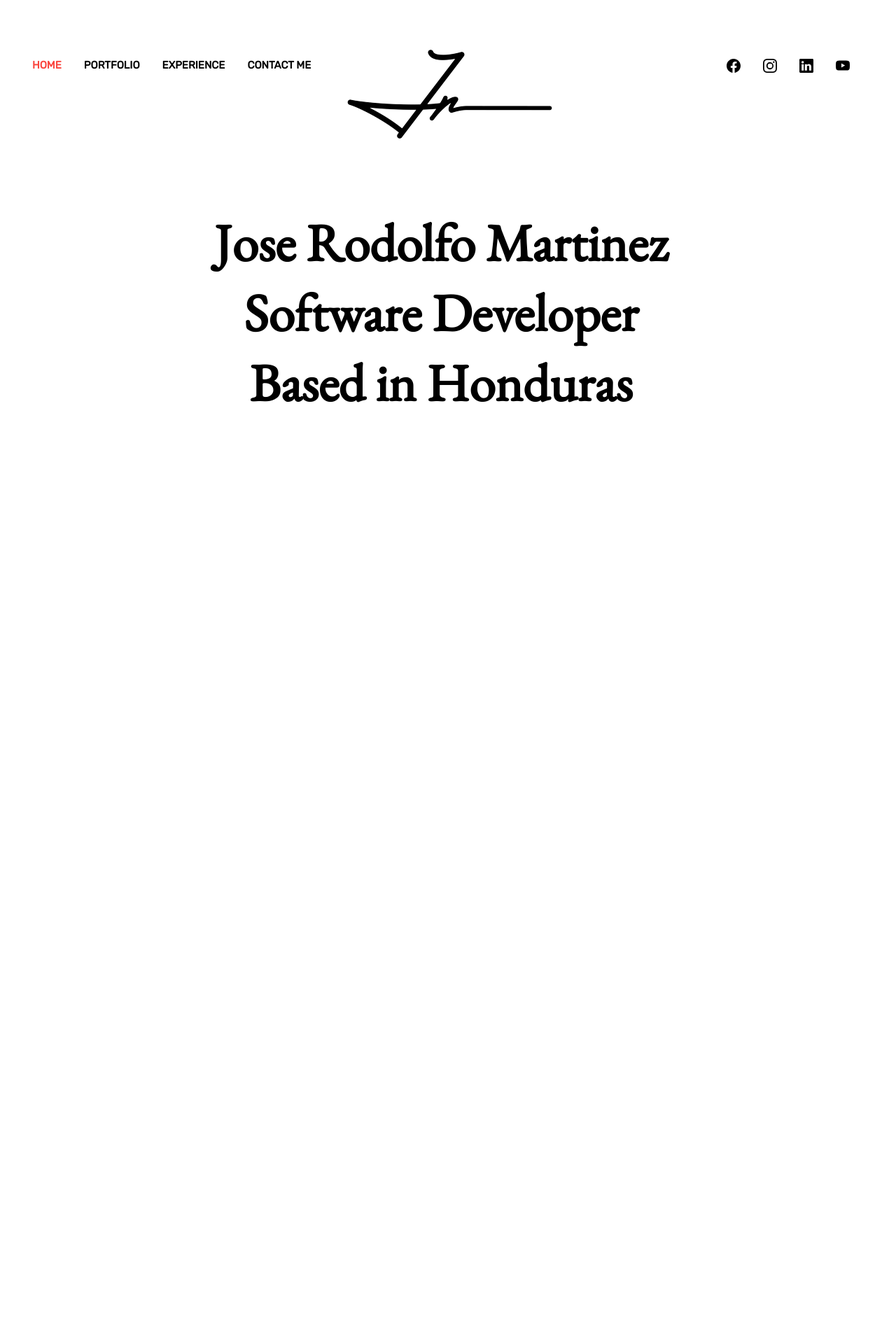
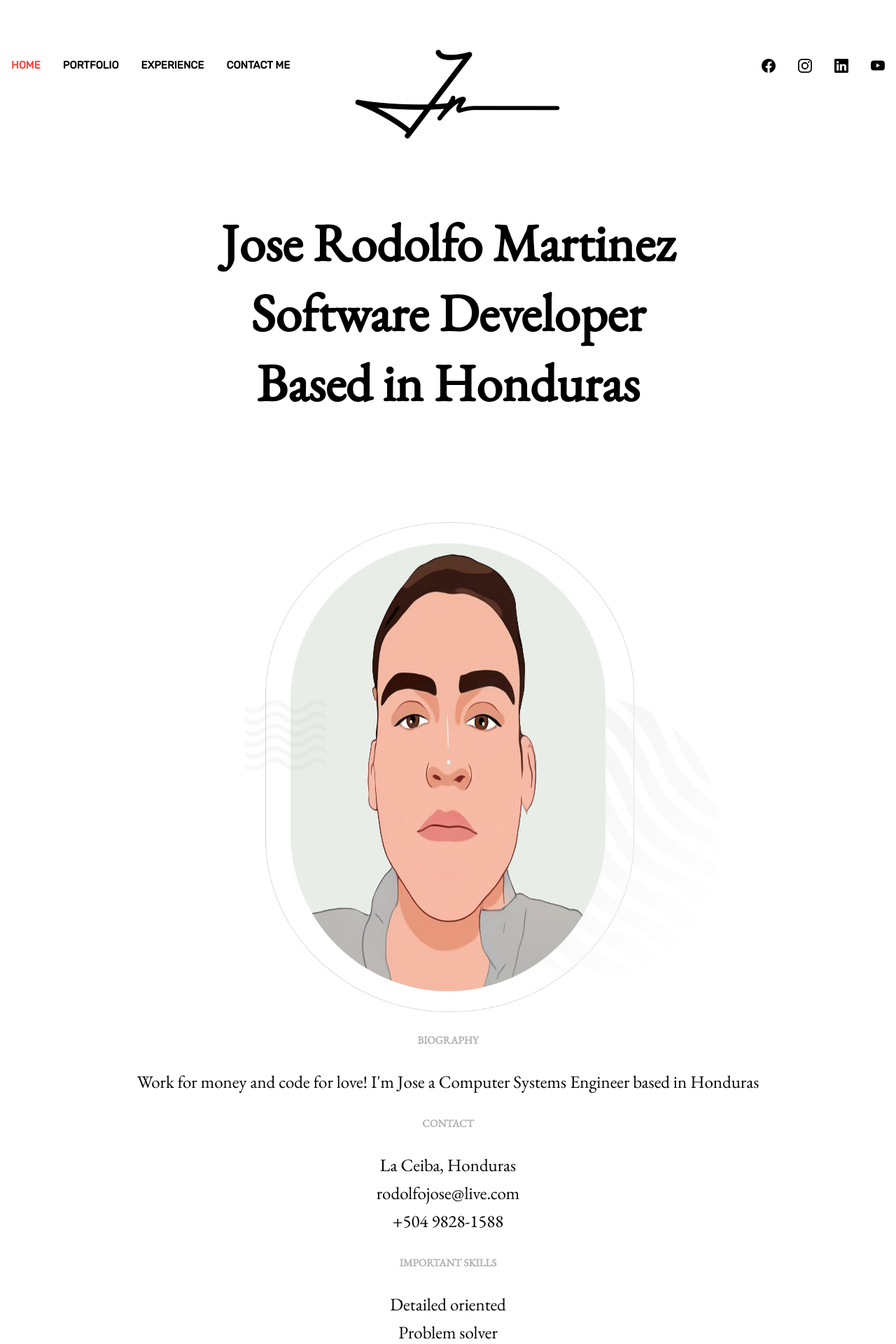
Before and after one commit to jrmart12/Portfolio, a PHP site: page / in a window 1280 px wide. Shown: the top 1920 px of the page at 70% size. Before the commit the page ends 575 px from the top, so only its background shows below. Run offline with PHP 8.4, Linux system fonts and the light colour scheme.

Commit message:
intro done

```diff
--- a/css/home.css
+++ b/css/home.css
@@ -5,6 +5,16 @@
   margin: 0px;
   padding: 0px;
   box-sizing: inherit;
+  scrollbar-color: #fa453e;
+}
+/* Works on Chrome, Edge, and Safari */
+*::-webkit-scrollbar {
+  width: 12px;
+}
+
+*::-webkit-scrollbar-thumb {
+  background-color: #fa453e;
+  border-radius: 20px;
 }
 
 html {
@@ -123,7 +134,7 @@ ul {
   color: #fa453e;
 }
 
-.active {
+.active_item {
   color: #fa453e !important;
 }
 
@@ -141,6 +152,8 @@ header {
   line-height: 2em;
   font-size: 5rem;
   text-align: center;
+  height: 100% !important;
+  width: 100% !important;
 }
 
 .navigation__checkbox {
@@ -261,7 +274,149 @@ header {
   top: 0.8rem;
 }
 
+.intro {
+  display: flex;
+  flex-direction: row;
+  flex-wrap: wrap;
+  width: 100%;
+  justify-content: space-between;
+}
+
+.intro img {
+  max-width: 100%;
+}
+
+.middle-section {
+  display: flex;
+  position: relative;
+  height: 700px;
+  object-fit: cover;
+  flex: 1 1 auto;
+  justify-content: center;
+  align-items: center;
+}
+
+.middle-section .layer1 {
+  position: absolute;
+  top: 0px;
+  left: 50px;
+  width: 100%;
+  height: 100%;
+  z-index: 3;
+}
+
+.middle-section .picture {
+  position: absolute;
+  z-index: 2;
+  width: 450px;
+  height: 640px;
+
+  border-radius: 300px;
+  background-color: #e8ede7;
+}
+
+.middle-section .layer2 {
+  position: absolute;
+  width: 600px;
+  height: 700px;
+  z-index: 1;
+}
+
+.middle-section .layer3 {
+  position: absolute;
+  top: 250px;
+  right: 0px;
+  width: 300px;
+  height: 400px;
+  z-index: 1;
+}
+
+.spacer {
+  height: 150px;
+}
+
+.bottom-section img {
+  width: 200px;
+  height: 200px;
+  color: #fff;
+  background-color: white;
+}
+
+.left-section ~ .right-section {
+  font-family: "Rubik", sans-serif !important;
+}
+
+.right-section {
+  display: flex;
+  flex: 0 0 250px;
+  text-align: right;
+  flex-direction: column;
+  justify-content: space-evenly;
+}
+
+.left-section {
+  display: flex;
+
+  flex: 0 0 350px;
+  flex-direction: column;
+  justify-content: space-evenly;
+}
+
+.left-section h2,
+.right-section h2 {
+  color: #afafaf;
+  text-transform: uppercase;
+  margin-bottom: 3rem;
+}
+
+.left-section p {
+  font-size: 2.5rem;
+  line-height: 4rem;
+}
+
+.left-section .contact a {
+  display: block;
+  font-size: 2.5rem;
+  line-height: 4rem;
+  text-decoration: none;
+  color: #000000;
+  transition: color 0.3s ease-out;
+}
+
+.left-section .contact a:hover {
+  color: #fa453e;
+  cursor: pointer;
+}
+
+.right-section p {
+  font-size: 5.5rem;
+  line-height: 4rem;
+}
+
+.bio,
+.contact,
+.years,
+.jobs {
+  margin-bottom: 3rem;
+}
+
+.spacer-bottom {
+  height: 200px;
+}
+
 /*CSS Animations*/
+.reveal {
+  position: relative;
+  transform: translateY(150px);
+  opacity: 0;
+  transition: 1s all ease;
+}
+
+.reveal.active {
+  transform: translateY(0);
+  opacity: 1;
+}
+
 .fade-in-fwd {
   animation: fade-in-fwd 1.5s both;
 }
@@ -294,8 +449,51 @@ header {
     display: inline-block;
   }
 
+  .navigation__nav {
+    display: inline-block;
+  }
+
+  .navigation__list {
+    display: inline-block;
+  }
+
   header {
     justify-content: flex-end !important;
+  }
+}
+@media only screen and (max-width: 1400px) {
+  body {
+    padding-left: 0rem;
+    padding-right: 0rem;
+    padding-top: 7rem;
+  }
+  .intro {
+    flex-direction: column;
+  }
+  .intro .middle-section:nth-child(2) {
+    order: -1;
+  }
+  .intro .left-section:nth-child(1) {
+    order: 1;
+  }
+  .intro .right-section:nth-child(3) {
+    order: 2;
+  }
+
+  .middle-section .layer1 {
+    left: 35rem;
+    width: 50%;
+  }
+
+  .middle-section .layer3 {
+    right: 25rem;
+  }
+
+  .left-section,
+  .middle-section,
+  .right-section {
+    margin-bottom: 3rem;
+    text-align: center;
   }
 }
 
--- a/js/home.js
+++ b/js/home.js
@@ -11,3 +11,32 @@ document.onreadystatechange = function () {
 window.addEventListener("load", () => {
   document.querySelector("body").classList.add("loaded");
 });
+
+document.querySelector(".navigation__button").addEventListener("click", () => {
+  if (document.querySelector(".navigation__list").style.display == "none") {
+    document.querySelector(".navigation__list").style.display = "inline-block";
+    document.querySelector(".navigation__background").style.position = "fixed";
+  } else {
+    document.querySelector(".navigation__list").style.display = "none";
+    document.querySelector(".navigation__background").style.position =
+      "absolute";
+  }
+});
+
+function reveal() {
+  var reveals = document.querySelectorAll(".reveal");
+
+  for (var i = 0; i < reveals.length; i++) {
+    var windowHeight = window.innerHeight;
+    var elementTop = reveals[i].getBoundingClientRect().top;
+    var elementVisible = 150;
+
+    if (elementTop < windowHeight - elementVisible) {
+      reveals[i].classList.add("active");
+    } else {
+      reveals[i].classList.remove("active");
+    }
+  }
+}
+
+window.addEventListener("scroll", reveal);
--- a/pages/home.html
+++ b/pages/home.html
@@ -23,14 +23,19 @@
     <div class="navigation">
       <input type="checkbox" class="navigation__checkbox" id="navi-toggle" />
 
-      <label for="navi-toggle" class="navigation__button">
+      <label for="navi-toggle" class="navigation__button fade-in-fwd">
         <span class="navigation__icon">&nbsp;</span>
       </label>
 
-      <div class="navigation__background">&nbsp;</div>
+      <div
+        class="navigation__background fade-in-fwd2"
+        style="position: absolute"
+      >
+        &nbsp;
+      </div>
 
       <nav class="navigation__nav">
-        <ul class="navigation__list">
+        <ul class="navigation__list" style="display: none">
           <li class="navigation__item">
             <a href="#" class="navigation__link">Home</a>
           </li>
@@ -49,7 +54,7 @@
     <header class="fade-in-fwd">
       <nav class="left_navbar">
         <ul>
-          <li><a href="" class="active">home</a></li>
+          <li><a href="" class="active_item">home</a></li>
           <li><a href="">portfolio</a></li>
           <li><a href="">experience</a></li>
           <li><a href="">contact me</a></li>
@@ -129,7 +134,68 @@
         <h1>Software Developer</h1>
         <h1>Based in Honduras</h1>
       </section>
-      <section class="section"></section>
+      <div class="spacer"></div>
+      <div class="intro">
+        <section class="left-section">
+          <div class="bio reveal">
+            <h2>Biography</h2>
+            <p>
+              Work for money and code for love! I'm Jose a Computer Systems
+              Engineer based in Honduras
+            </p>
+          </div>
+          <div class="contact reveal">
+            <h2>Contact</h2>
+            <p>La Ceiba, Honduras</p>
+            <a href="mailto: rodolfojose@live.com">rodolfojose@live.com</a>
+            <a href="tel:50498281588">+504 9828-1588</a>
+          </div>
+          <div class="skills reveal">
+            <h2>Important Skills</h2>
+            <p>Detailed oriented</p>
+            <p>Problem solver</p>
+            <p>Fluent in spanish and english</p>
+            <p>fast learner</p>
+          </div>
+        </section>
+        <section class="middle-section reveal">
+          <img
+            src="../resources/about-me-main-image-layer-2.png"
+            alt=""
+            class="layer1"
+          />
+          <img src="../resources/ilustratrtion.png" alt="" class="picture" />
+          <img
+            src="../resources/about-me-main-image-layer-1.png"
+            alt=""
+            class="layer2"
+          />
+          <img src="../resources/about-me-bubble.png" alt="" class="layer3" />
+        </section>
+        <section class="right-section">
+          <div class="years reveal">
+            <h2>Years of Experience</h2>
+            <p>2</p>
+          </div>
+          <div class="jobs reveal">
+            <h2>clients</h2>
+            <p>4</p>
+          </div>
+          <div class="projects_done reveal">
+            <h2>Projects Done</h2>
+            <p>+ 10</p>
+          </div>
+        </section>
+      </div>
+      <!-- <div class="intro-bottom">
+        <section class="bottom-section">
+          <img src="../resources/codex.png" alt="" />
+          <img src="../resources/linkrease.png" alt="" />
+          <img src="../resources/herounit.svg" alt="" />
+        </section>
+        <div class="spacer-bottom"></div>
+      </div> -->
+      <div class="spacer-bottom"></div>
     </main>
     <footer></footer>
     <script src="../js/home.js"></script>
```
Also changed, not shown: other parts of css/home.css (+46 -3 lines), resources/about-me-bubble.png (added), resources/about-me-main-image-layer-1.png (added), resources/about-me-main-image-layer-2.png (added), resources/codex.png (added), resources/herounit.svg (added), resources/ilustratrtion.png (added), resources/linkrease.png (added).
